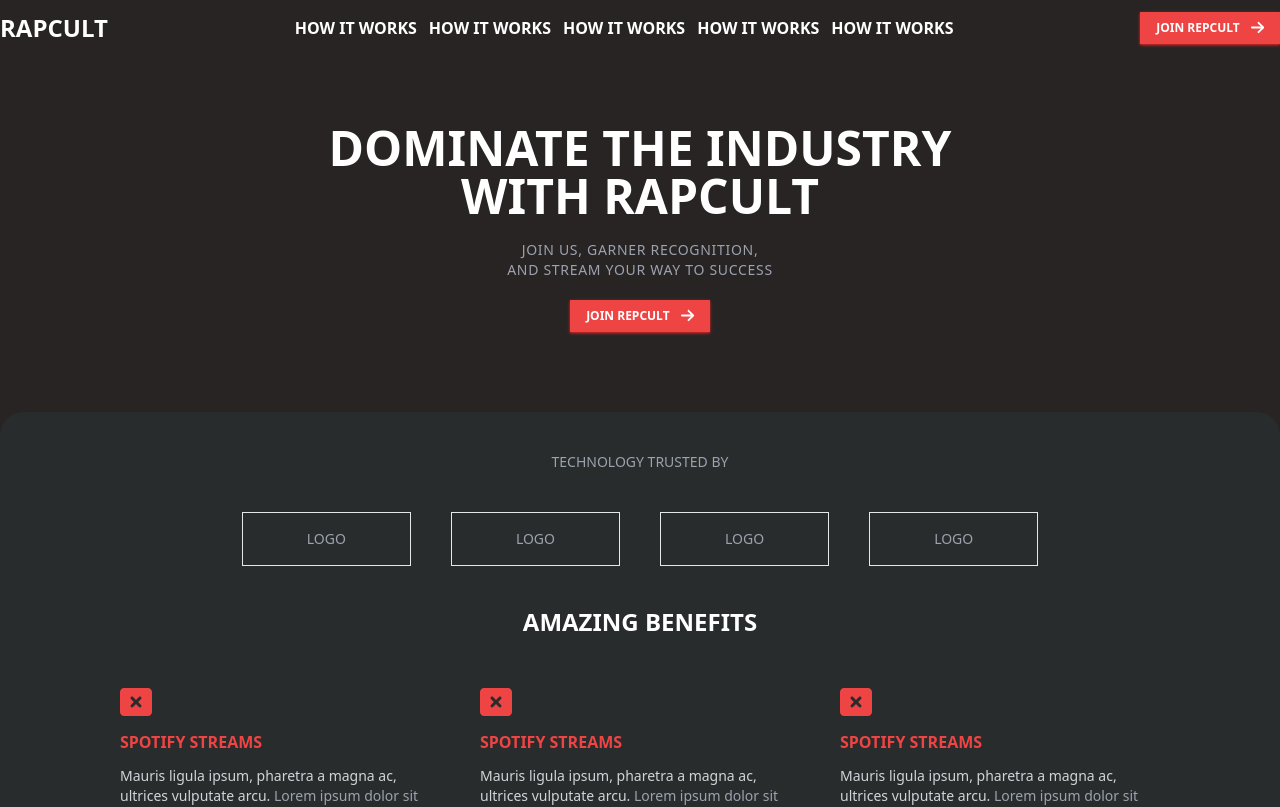
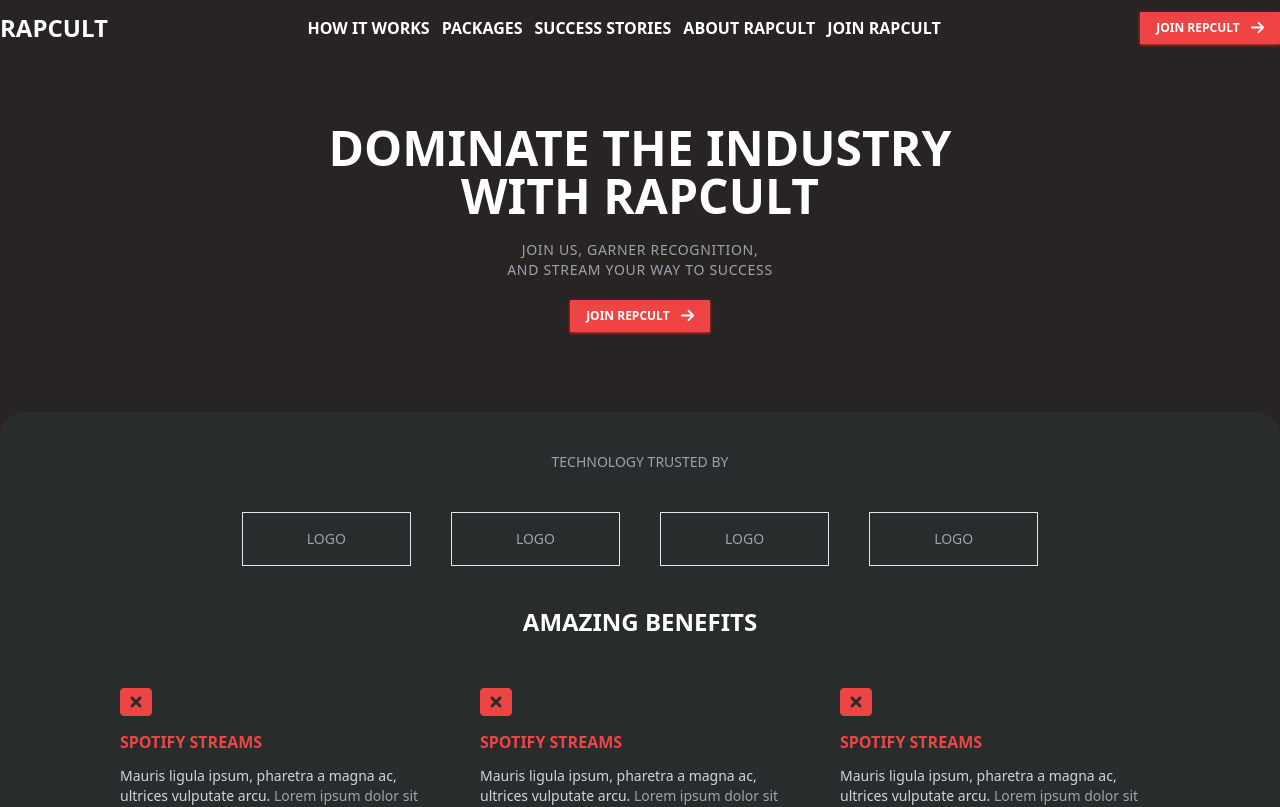
Before and after one commit to husicmirza/repcult, a Next.js app: page / in a window 1280 px wide. Shown: the top 807 px of the page. Built offline with nearby package versions, Linux system fonts and the light colour scheme.

Commit message:
Update nav links

```diff
--- a/app/components/NavLinks.tsx
+++ b/app/components/NavLinks.tsx
@@ -12,10 +12,10 @@ export default function NavLinks({ colDirection }: NavLinksProps) {
   return (
     <div className={navLinksClasess}>
       <Link href={`/`}>How it works</Link>
-      <Link href={`/`}>How it works</Link>
-      <Link href={`/`}>How it works</Link>
-      <Link href={`/`}>How it works</Link>
-      <Link href={`/`}>How it works</Link>
+      <Link href={`/`}>Packages</Link>
+      <Link href={`/`}>Success stories</Link>
+      <Link href={`/`}>About rapcult</Link>
+      <Link href={`/`}>join rapcult</Link>
     </div>
   );
 }
```
